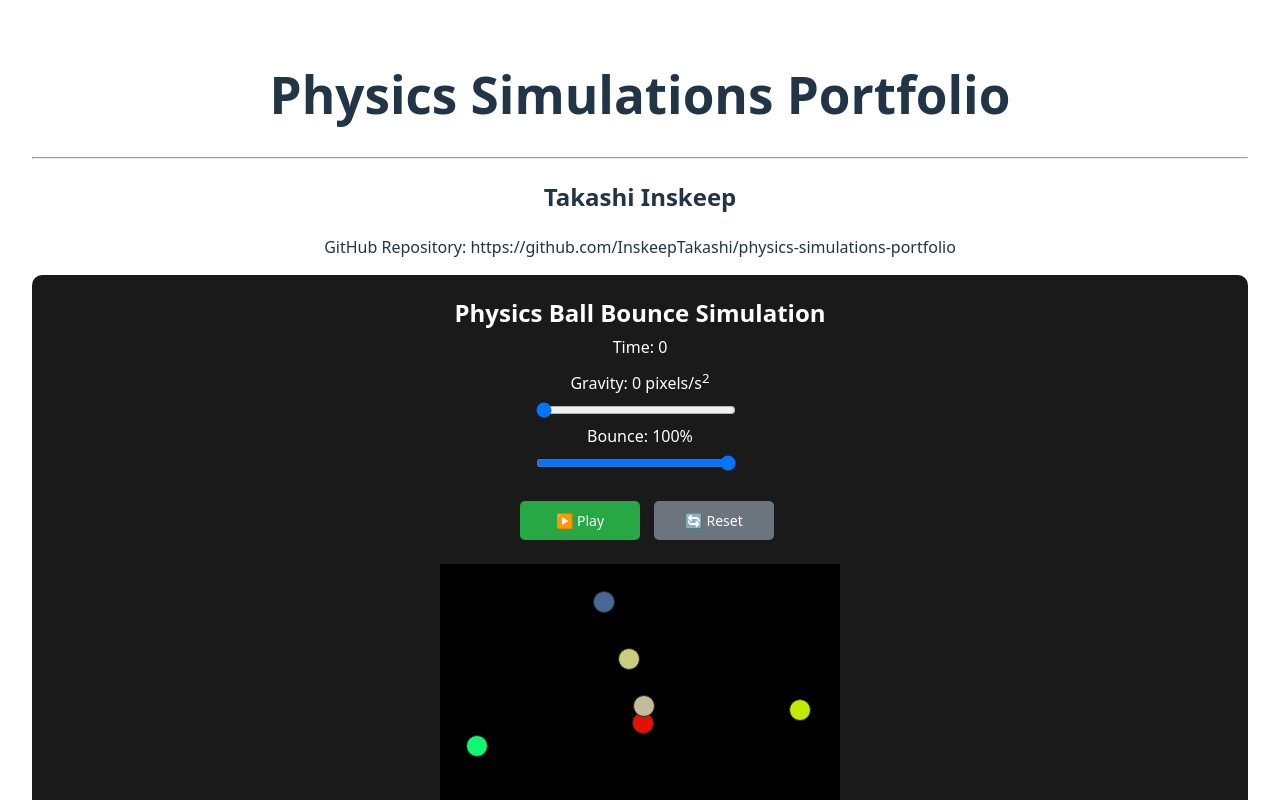
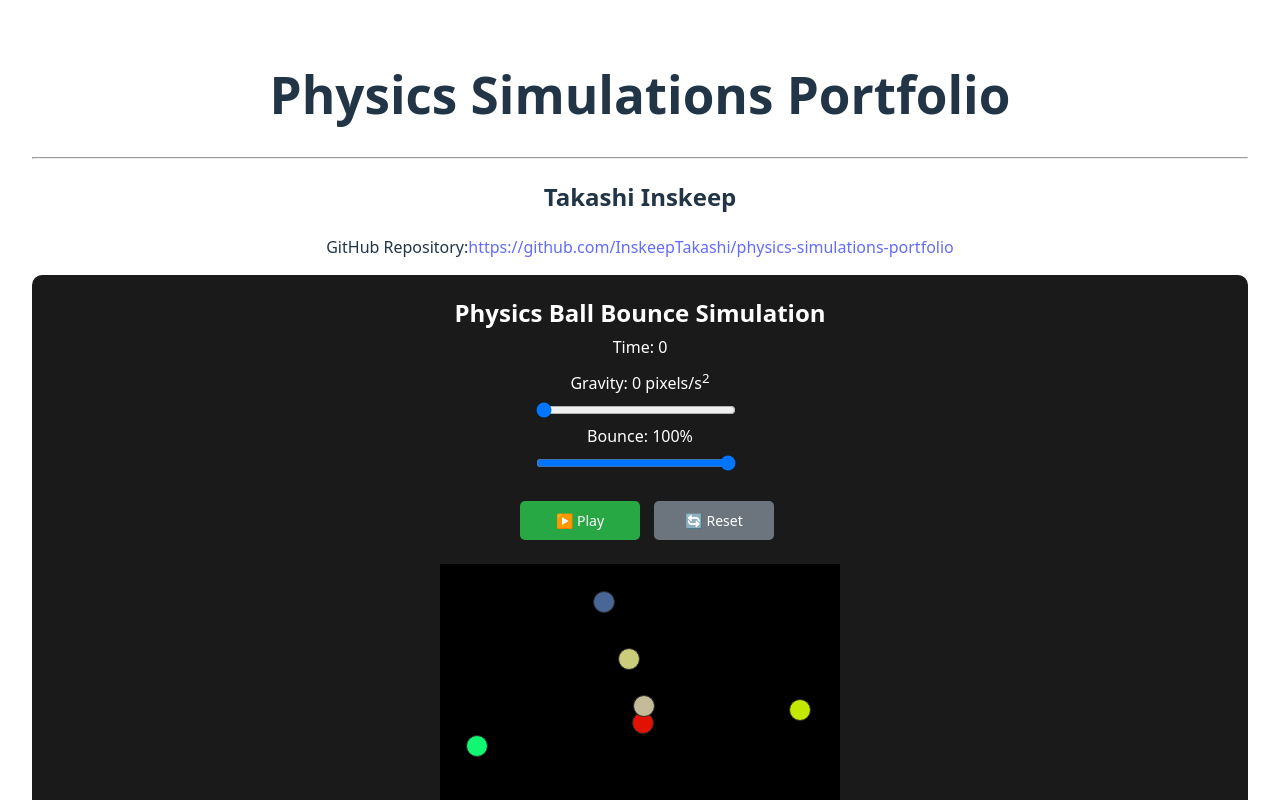
Before and after one commit to InskeepTakashi/physics-simulations-portfolio, a React (Vite) app: page / in a window 1280 px wide. Shown: the top 800 px of the page. Built offline with nearby package versions, Linux system fonts and the light colour scheme.

Commit message:
Changed Git repository URL to live link

```diff
--- a/src/main.jsx
+++ b/src/main.jsx
@@ -12,7 +12,10 @@ createRoot(document.getElementById('root')).render(
     <hr />
     <h2>Takashi Inskeep</h2>
     <div>
-      GitHub Repository: https://github.com/InskeepTakashi/physics-simulations-portfolio
+      GitHub Repository:
+      <a href="https://github.com/InskeepTakashi/physics-simulations-portfolio">
+        https://github.com/InskeepTakashi/physics-simulations-portfolio
+      </a>
     </div>
     <Bounce />
     <Orbit />
```
